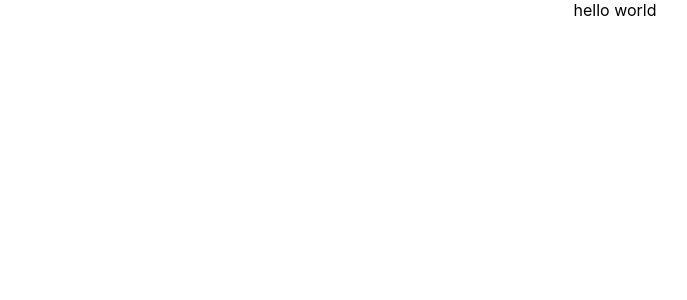
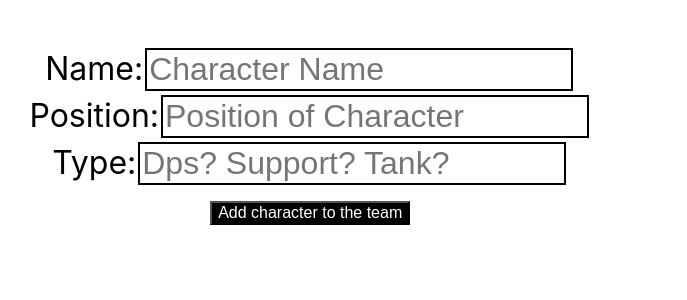
Before and after one commit to bloominstituteoftechnology/team-builder, a React (Create React App) app in the folder team-builder/: page / in a window 1280 px wide. Shown: the top 300 px of the page, without its empty margins (25-712 px from the left). Built offline with nearby package versions, Linux system fonts and the light colour scheme.

Commit message:
I can't get my new Character to append to the vdom.. I have to go to bed.

```diff
--- a/team-builder/src/App.css
+++ b/team-builder/src/App.css
@@ -36,3 +36,18 @@
     transform: rotate(360deg);
   }
 }
+body{
+  display:flex;
+  font-size: 2rem;
+  margin:3%;
+}
+input{
+  margin:2px;
+  font-size: 1em;
+  border:2px solid black;
+}
+button{
+  background-color: black;
+  color:white;
+  font-size: 1rem;
+}
--- a/team-builder/src/App.js
+++ b/team-builder/src/App.js
@@ -1,25 +1,77 @@
 
-import {useState} from 'react-dom'
+import React, { useState } from 'react';
 import './App.css';
 import CharacterForm from './Form';
+import Character from './Character'
 
 //this will be the form 'template'
-const initialFormValues = {
+const defaultValues = {
   name:"",
-  type:"",
-  position:""
+  position:"",
+  type:""
 }
 
-
-
+//App manages state, Form manages...The form.
+//  DO I NEED ANOTHER STATE TO MANAGE CARDS ON SCREEN???????
 
 function App() {
+  //values of the form
+  const [formValues,setFormValues]= useState(defaultValues);
+  //storing the values of the form
+  const [savedFormInfo, setSavedFormInfo]= useState([]);
+
+  //creating a function that changes state
+  const change = (evt) =>{
+    //turn evt.target (place we are interacting with on the form into something more manageable)
+    const { name, value }= evt.target;
+    //^ destructuring the data. The name of the data and its value
+    setFormValues({...formValues, [name]:value});
+    //^setting state (...) spreads current formValues state so we don't overwrite the data
+    // then surgically replacing the data with [name]:value
+  }
+  let newCharacter={};
+  function addNewCharacter(data){
+    const newCharacter={
+      name:data.name,
+      position:data.position,
+      type:data.type,
+    };
+
+    return newCharacter;
+
+  }
+  const submit =(evt)=>{
+
+    evt.preventDefault();
+    //^^prevents the default function of submit from reloading the page
+    const newData= {
+      name: formValues.name.trim(),
+      position: formValues.position.trim(),
+      type: formValues.type.trim()
+    };
+    setSavedFormInfo([...savedFormInfo,newData]);
+    setFormValues(defaultValues);
+    addNewCharacter(newData)
+  };
 
   return (
     <div className="App">
-      <CharacterForm></CharacterForm>
+      <div>
+        <CharacterForm
+        formValues={ formValues }
+        change = { change }
+        submit = {submit}
+        >
+        </CharacterForm>
+        <div>
+        <Character submit={submit}>
+
+        </Character>
+         </div>
+        </div>
     </div>
   );
 }
 
+
 export default App;
--- /dev/null
+++ b/team-builder/src/Character.js
@@ -0,0 +1,15 @@
+import React from 'react';
+
+
+//do I define character details here?
+
+export default function Character(props){
+    const {newData}= props;
+    return(
+        <div>
+          <h1>{props.name}</h1>
+          <h1>{props.position}</h1>
+          <h1>{props.type}</h1>
+        </div>
+    )
+};
--- a/team-builder/src/Form.js
+++ b/team-builder/src/Form.js
@@ -1,9 +1,30 @@
 import React from 'react';
+// import Character from './Character'
 
 export default function CharacterForm(props){
+    const { formValues, change, submit } = props;
+    //passing props from App ^^
 
-    const {characterDetails}= props;
     return(
-        <div>hello world</div>
+    <div>
+        <form onSubmit={submit}>
+            <label>
+                Name:
+                <input type='text' name='name' value={formValues.name} placeholder="Character Name" onChange={change}/>
+            </label>
+            <br></br>
+            <label>
+                Position:
+                <input type='text' name='position' value ={formValues.position} placeholder="Position of Character" onChange={change}/>
+            </label>
+            <br></br>
+            <label>
+                Type:
+                <input type='text' name='type' value ={formValues.type} placeholder="Dps? Support? Tank?" onChange={change}/>
+            </label>
+            <br></br>
+            <button type='submit'>Add character to the team</button>
+        </form>
+    </div>
     )
 };
--- a/team-builder/src/index.css
+++ b/team-builder/src/index.css
@@ -11,3 +11,7 @@ code {
   font-family: source-code-pro, Menlo, Monaco, Consolas, 'Courier New',
     monospace;
 }
+div{
+  margin: 4px;
+  font: size 4rem; ;
+}
```
